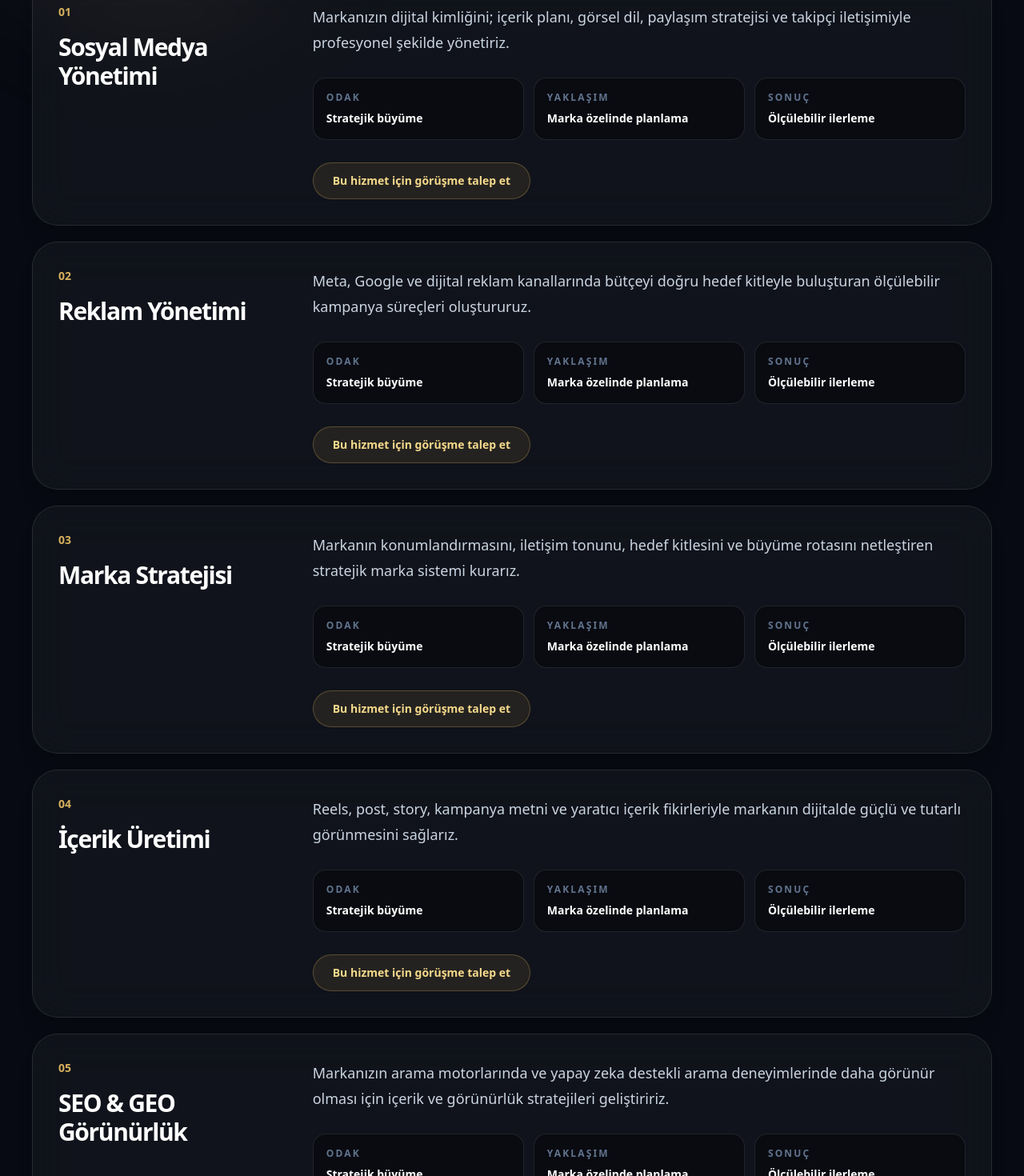
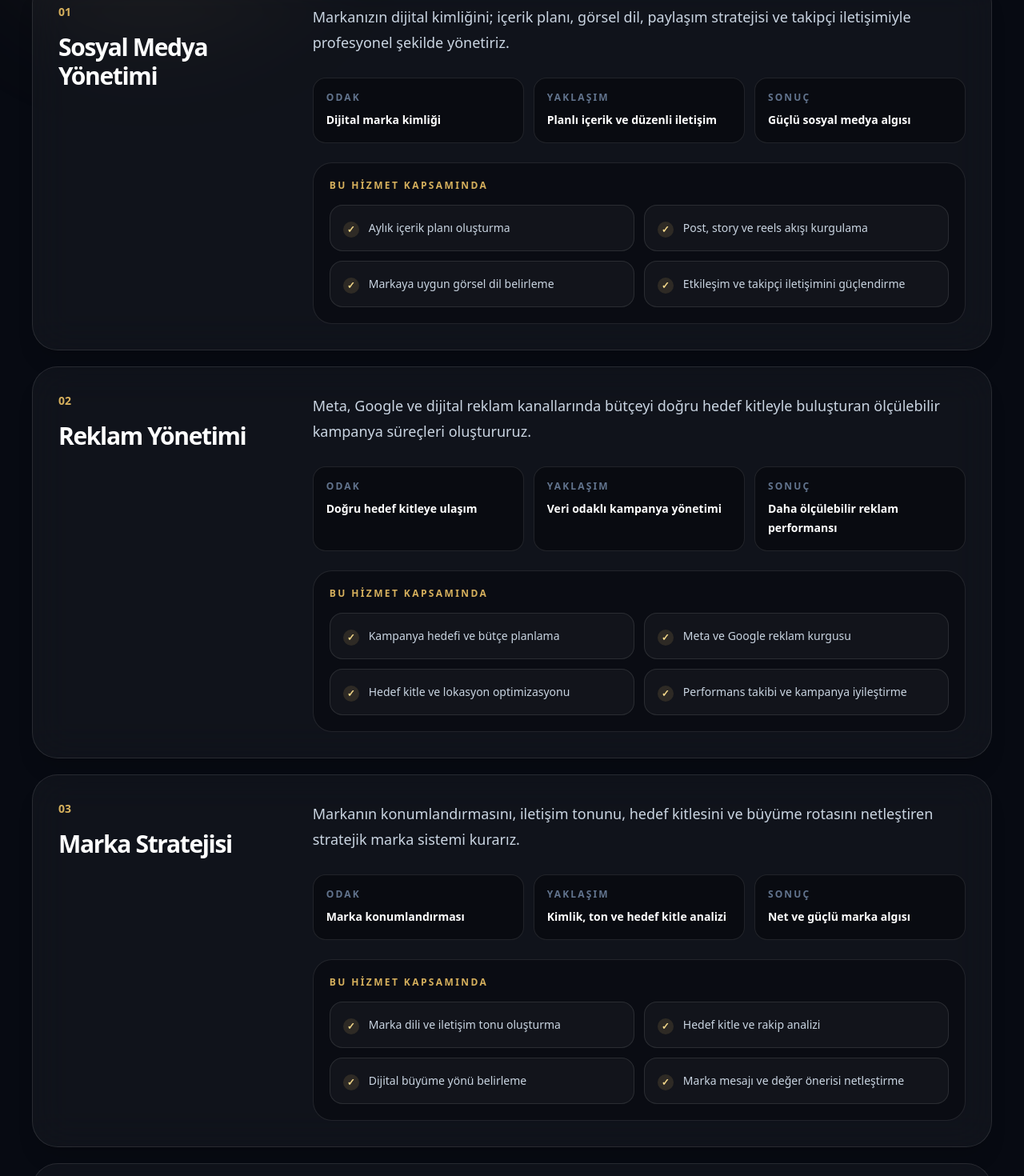
Before and after one commit to yasinkilic09/nodus-medya-site, a Next.js app: page / in a window 1280 px wide. Shown: the part 3964-5434 px from the top of the page at 80% size. Built offline with nearby package versions, Linux system fonts and the light colour scheme.

Commit message:
Customize service detail cards

```diff
--- a/app/page.tsx
+++ b/app/page.tsx
@@ -23,6 +23,17 @@ const serviceItems = [
       "Markanızın dijital kimliğini; içerik planı, görsel dil, paylaşım stratejisi ve takipçi iletişimiyle profesyonel şekilde yönetiriz.",
     accent: "border-[#D6B05D]/30 bg-[#D6B05D]/10 text-[#F5D98B]",
     slug: "sosyal-medya-yonetimi",
+    detail: {
+      focus: "Dijital marka kimliği",
+      approach: "Planlı içerik ve düzenli iletişim",
+      result: "Güçlü sosyal medya algısı",
+      deliverables: [
+        "Aylık içerik planı oluşturma",
+        "Post, story ve reels akışı kurgulama",
+        "Markaya uygun görsel dil belirleme",
+        "Etkileşim ve takipçi iletişimini güçlendirme",
+      ],
+    },
   },
   {
     number: "02",
@@ -31,6 +42,17 @@ const serviceItems = [
       "Meta, Google ve dijital reklam kanallarında bütçeyi doğru hedef kitleyle buluşturan ölçülebilir kampanya süreçleri oluştururuz.",
     accent: "border-[#38BDF8]/30 bg-[#38BDF8]/10 text-[#7DD3FC]",
     slug: "reklam-yonetimi",
+    detail: {
+      focus: "Doğru hedef kitleye ulaşım",
+      approach: "Veri odaklı kampanya yönetimi",
+      result: "Daha ölçülebilir reklam performansı",
+      deliverables: [
+        "Kampanya hedefi ve bütçe planlama",
+        "Meta ve Google reklam kurgusu",
+        "Hedef kitle ve lokasyon optimizasyonu",
+        "Performans takibi ve kampanya iyileştirme",
+      ],
+    },
   },
   {
     number: "03",
@@ -39,6 +61,17 @@ const serviceItems = [
       "Markanın konumlandırmasını, iletişim tonunu, hedef kitlesini ve büyüme rotasını netleştiren stratejik marka sistemi kurarız.",
     accent: "border-[#7C3AED]/30 bg-[#7C3AED]/10 text-[#C4B5FD]",
     slug: "marka-stratejisi",
+    detail: {
+      focus: "Marka konumlandırması",
+      approach: "Kimlik, ton ve hedef kitle analizi",
+      result: "Net ve güçlü marka algısı",
+      deliverables: [
+        "Marka dili ve iletişim tonu oluşturma",
+        "Hedef kitle ve rakip analizi",
+        "Dijital büyüme yönü belirleme",
+        "Marka mesajı ve değer önerisi netleştirme",
+      ],
+    },
   },
   {
     number: "04",
@@ -47,6 +80,17 @@ const serviceItems = [
       "Reels, post, story, kampanya metni ve yaratıcı içerik fikirleriyle markanın dijitalde güçlü ve tutarlı görünmesini sağlarız.",
     accent: "border-white/20 bg-white/10 text-white",
     slug: "icerik-uretimi",
+    detail: {
+      focus: "Yaratıcı ve tutarlı içerik",
+      approach: "Platforma uygun üretim mantığı",
+      result: "Daha profesyonel dijital görünüm",
+      deliverables: [
+        "Reels, post ve story fikirleri üretme",
+        "Reklam metni ve kampanya başlıkları hazırlama",
+        "Markaya uygun görsel konsept oluşturma",
+        "Paylaşım dili ve içerik akışı geliştirme",
+      ],
+    },
   },
   {
     number: "05",
@@ -55,6 +99,17 @@ const serviceItems = [
       "Markanızın arama motorlarında ve yapay zeka destekli arama deneyimlerinde daha görünür olması için içerik ve görünürlük stratejileri geliştiririz.",
     accent: "border-[#D6B05D]/30 bg-[#D6B05D]/10 text-[#F5D98B]",
     slug: "seo-geo-gorunurluk",
+    detail: {
+      focus: "Arama görünürlüğü",
+      approach: "SEO ve GEO uyumlu içerik stratejisi",
+      result: "Daha bulunabilir marka yapısı",
+      deliverables: [
+        "SEO uyumlu içerik başlıkları oluşturma",
+        "Google aramalarına uygun metin kurgusu",
+        "Yapay zekâ destekli aramalara yönelik görünürlük planı",
+        "Marka, hizmet ve lokasyon odaklı içerik stratejisi",
+      ],
+    },
   },
   {
     number: "06",
@@ -63,6 +118,17 @@ const serviceItems = [
       "Reklam, içerik ve medya yönetimi süreçlerini yazılım, veri ve yeni nesil dijital araçlarla daha verimli hale getiririz.",
     accent: "border-[#38BDF8]/30 bg-[#38BDF8]/10 text-[#7DD3FC]",
     slug: "teknoloji-destekli-medya-cozumleri",
+    detail: {
+      focus: "Yazılım ve medya birleşimi",
+      approach: "Veri, otomasyon ve yapay zekâ desteği",
+      result: "Daha akıllı medya yönetimi",
+      deliverables: [
+        "AdMind.Ai destekli reklam akışı",
+        "Kampanya, içerik ve müşteri süreci planlama",
+        "Veri odaklı performans değerlendirme",
+        "Medya yönetiminde otomasyon yaklaşımı geliştirme",
+      ],
+    },
   },
 ];
 
@@ -652,8 +718,8 @@ Mesaj: ${formData.message || "-"}`;
     <p className="text-xs font-bold uppercase tracking-[0.18em] text-slate-500">
       Odak
     </p>
-                        <p className="mt-2 text-sm font-bold text-white">
-                          Stratejik büyüme
+    <p className="mt-2 text-sm font-bold leading-6 text-white">
+      {item.detail.focus}
     </p>
   </div>
 
@@ -661,8 +727,8 @@ Mesaj: ${formData.message || "-"}`;
     <p className="text-xs font-bold uppercase tracking-[0.18em] text-slate-500">
       Yaklaşım
     </p>
-                        <p className="mt-2 text-sm font-bold text-white">
-                          Marka özelinde planlama
+    <p className="mt-2 text-sm font-bold leading-6 text-white">
+      {item.detail.approach}
     </p>
   </div>
 
@@ -670,18 +736,34 @@ Mesaj: ${formData.message || "-"}`;
     <p className="text-xs font-bold uppercase tracking-[0.18em] text-slate-500">
       Sonuç
     </p>
-                        <p className="mt-2 text-sm font-bold text-white">
-                          Ölçülebilir ilerleme
+    <p className="mt-2 text-sm font-bold leading-6 text-white">
+      {item.detail.result}
     </p>
   </div>
 </div>
 
-                    <a
-                      href="#iletisim"
-                      className="mt-7 inline-flex items-center justify-center rounded-full border border-[#D6B05D]/30 bg-[#D6B05D]/10 px-6 py-3 text-sm font-black text-[#F5D98B] transition hover:-translate-y-1 hover:bg-[#D6B05D]/20"
+<div className="mt-6 rounded-3xl border border-white/10 bg-[#05070D]/50 p-5">
+  <p className="text-xs font-bold uppercase tracking-[0.2em] text-[#D6B05D]">
+    Bu hizmet kapsamında
+  </p>
+
+  <div className="mt-4 grid gap-3 sm:grid-cols-2">
+    {item.detail.deliverables.map((deliverable) => (
+      <div
+        key={deliverable}
+        className="flex items-start gap-3 rounded-2xl border border-white/10 bg-white/[0.035] p-4"
       >
-                      Bu hizmet için görüşme talep et
-                    </a>
+        <span className="mt-1 flex h-5 w-5 shrink-0 items-center justify-center rounded-full bg-[#D6B05D]/15 text-xs font-black text-[#F5D98B]">
+          ✓
+        </span>
+
+        <p className="text-sm leading-6 text-slate-300">
+          {deliverable}
+        </p>
+      </div>
+    ))}
+  </div>
+</div>
                   </div>
                 </div>
               </article>
```
Lines whose indentation alone changed are shown as unchanged.
